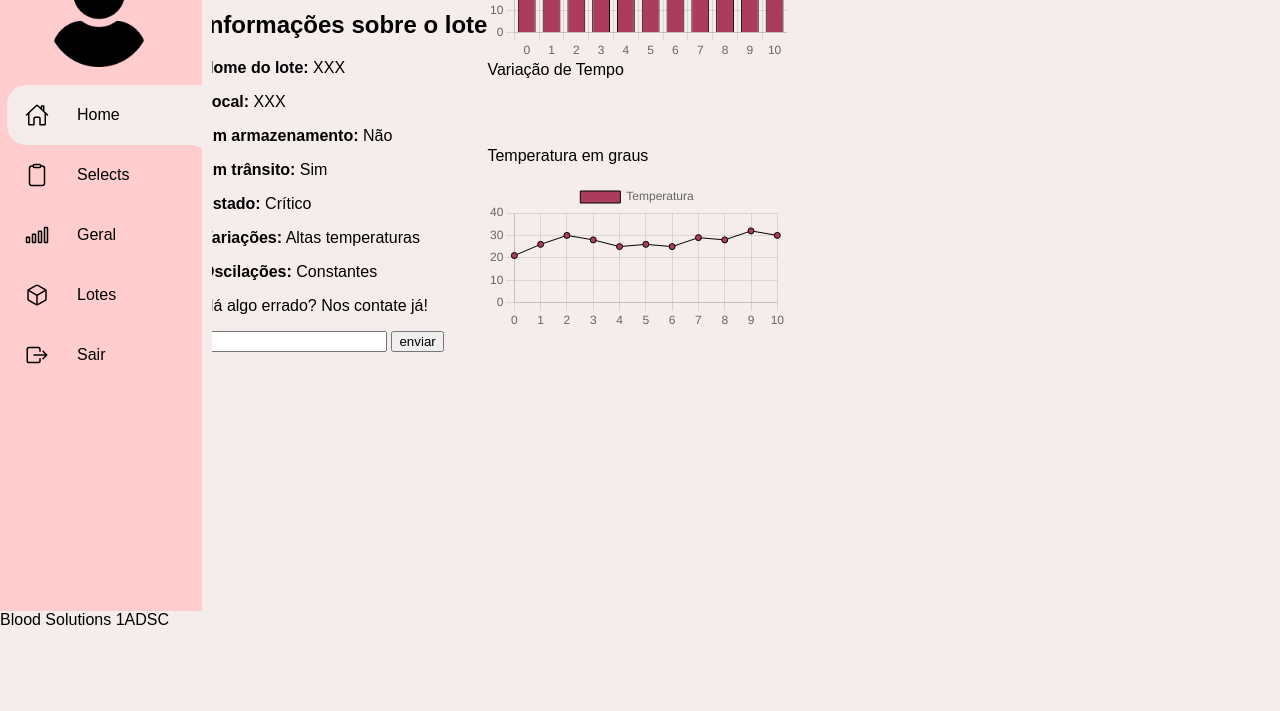
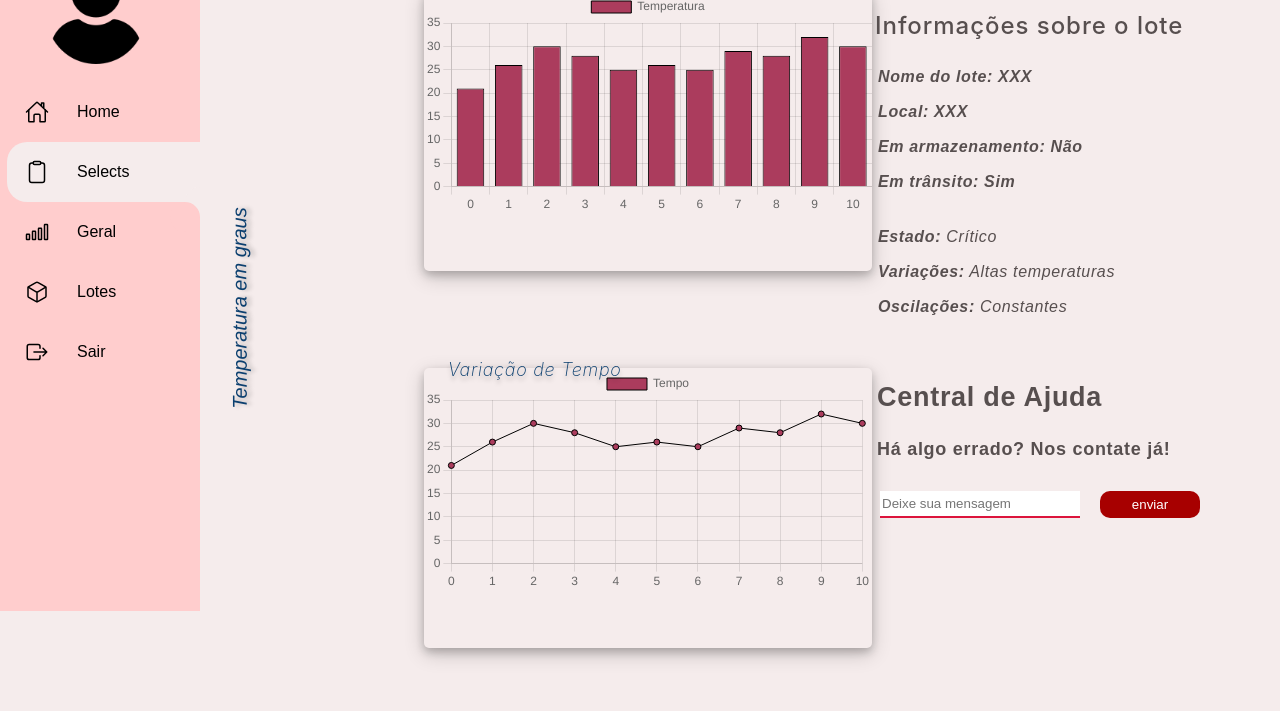
Before and after one commit to FS-Dourado/Blood_Solution, a plain HTML site: page dashboard/dashboard_lote_especifico.html in a window 1280 px wide. Shown: the part 89-800 px from the top of the page. Drawn offline with nearby package versions, Linux system fonts and the light colour scheme.

Commit message:
Ajustes nas telas e tela do dashboard feita

```diff
--- /dev/null
+++ b/dashboard/css/style_dashboard_lotes_esp.css
@@ -0,0 +1,191 @@
+*{
+    font-family: Arial, Helvetica, sans-serif;
+    box-sizing: border-box;
+}
+
+body{
+    margin: 0;
+    padding: 0;
+
+}
+
+#titulo{
+    position: absolute;
+    width: 622px;
+    height: 62px;
+    margin-left: 35px;
+
+    font-family: 'Inter';
+    font-style: normal;
+    font-weight: 500;
+    font-size: 36px;
+    line-height: 44px;
+    letter-spacing: 0.04em;
+
+    color: #574F4F;
+
+ }
+
+#titulo2{
+    position: absolute;
+    width: 345px;
+    height: 29px;
+    right: 60px;
+    top: 80px;
+
+    font-family: 'Inter';
+    font-style: normal;
+    font-weight: 500;
+    font-size: 24px;
+    line-height: 29px;
+    letter-spacing: 0.04em;
+
+    color: #574F4F;
+
+}
+
+.texto3{
+    position: absolute;
+    width: 222px;
+    height: 10px;
+    right: 180px;
+    top: 140px;
+
+    font-family: 'Inter';
+    font-style: italic;
+    font-weight: 700;
+    font-size: 16px;
+    line-height: 19px;
+    letter-spacing: 0.04em;
+
+    color: #574F4F;
+
+}
+
+.texto2{
+    position: absolute;
+    width: 250px;
+    height: 10px;
+    right: 152px;
+    top: 300px;
+
+    font-family: 'Inter';
+    font-style: italic;
+    font-weight: 500;
+    font-size: 16px;
+    line-height: 19px;
+    letter-spacing: 0.04em;
+
+    color: #574F4F;
+
+}
+
+.espaco{
+    position: absolute;
+    width: 295px;
+    height: 36px;
+    right: 108px;
+    top: 450px;
+
+    font-family: 'Inter';
+    font-style: normal;
+    font-weight: 600;
+    font-size: 18px;
+    line-height: 29px;
+    letter-spacing: 0.04em;
+
+    color: #574F4F;
+}
+
+#input{
+    position: absolute;
+    width: 200px;
+    height: 27px;
+    right: 200px;
+    top: 580px;
+    border: none;
+
+    border-bottom: 2px solid crimson;
+
+}
+
+#button{
+    position: absolute;
+    width: 100px;
+    height: 27px;
+    right: 80px;
+    top: 580px;
+    border: none;
+    border-radius: 10px;
+    color: white;
+    background: #a70000;
+    cursor: pointer;
+    transition: 0.6s;
+}
+
+#button:hover{
+    background-color: crimson;
+    transform: scale(1.1);
+    transition: 0.5s;
+}
+
+.chartjs1{
+    display: flex;
+    margin-left: 50%;
+    margin-top: 80px;
+    align-content: center;
+    justify-content: center;
+    background-color: #f5ecec;
+    box-shadow: 0 4px 8px 0 rgba(0, 0, 0, 0.2), 0 6px 20px 0  rgba(0, 0, 0, 0.19);
+    border-radius: 5px;
+}
+
+.chartjs2{
+    display: flex;
+    margin-left: 50%;
+    margin-top: 6%;
+    align-content: center;
+    justify-content: center;
+    background-color: #f5ecec;
+    box-shadow: 0 4px 8px 0 rgba(0, 0, 0, 0.2), 0 6px 20px 0  rgba(0, 0, 0, 0.19);
+    border-radius: 5px;
+}
+
+.tempo{
+    position: absolute;
+    width: 532px;
+    height: 31px;
+    left: 7%;
+    top: 56%;
+
+    font-family: 'Inter';
+    font-style: italic;
+    font-weight: 200;
+    font-size: 18px;
+    line-height: 22px;
+    text-align: right;
+    letter-spacing: 0.04em;
+    color: #0B3F6F;
+    text-shadow: 0px 4px 4px rgba(0, 0, 0, 0.25);
+    transition: 0.5s;
+}
+
+.temperatura{
+    position: absolute;
+    width: 337.82px;
+    height: 50.45px;
+    left: 5%;
+    top: 55%;
+
+    font-family: 'Inter';
+    font-style: italic;
+    font-weight: 200;
+    font-size: 20px;
+    line-height: 24px;
+    text-align: right;
+
+    color: #0B3F6F;
+    text-shadow: 0px 4px 4px rgba(0, 0, 0, 0.25);
+    transform: rotate(-90.2deg);
+    transition: 0.5s;
+}
--- a/dashboard/css/style_menu.css
+++ b/dashboard/css/style_menu.css
@@ -1,3 +1,27 @@
+
+/* width */
+::-webkit-scrollbar {
+    width: 10px;
+  }
+
+  /* Track */
+  ::-webkit-scrollbar-track {
+    box-shadow: inset 0 0 5px grey;
+    border-radius: 5px;
+  }
+
+  /* Handle */
+  ::-webkit-scrollbar-thumb {
+    background: red;
+    border-radius: 10px;
+  }
+
+  /* Handle on hover */
+  ::-webkit-scrollbar-thumb:hover {
+    background: #b30000;
+  }
+
+
 *{
     font-family: Arial, Helvetica, sans-serif;
 }
--- a/dashboard/dashboard.pagX.html
+++ b/dashboard/dashboard_lote_especifico.html
@@ -6,7 +6,7 @@
   <meta http-equiv="X-UA-Compatible" content="IE=edge">
   <meta name="viewport" content="width=device-width, initial-scale=1.0">
   <title>Dashboard</title>
-
+  <link rel="stylesheet" href="css/style_dashboard_lotes_esp.css">
   <link rel="stylesheet" href="./css/style_menu.css">
   <script src="https://cdn.jsdelivr.net/npm/chart.js"></script>
 </head>
@@ -17,32 +17,32 @@
     <div class="navigation">
       <ul>
         <img class="avatar" src="user.png"> <br>
-        <li class="list active">
-          <a href="./dashboard.html">
+        <li class="list">
+          <a href="./dashboard_home.html">
             <span class="icon"><ion-icon name="home-outline"></ion-icon></span>
             <span class="title">Home</span>
           </a>
         </li>
-        <li class="list">
+        <li class="list active">
           <a href="#">
             <span class="icon"><ion-icon name="clipboard-outline"></ion-icon></span>
             <span class="title">Selects</span>
           </a>
         </li>
         <li class="list">
-          <a href="#">
+          <a href="grafico_mensal.html">
             <span class="icon"><ion-icon name="cellular-outline"></ion-icon></span>
             <span class="title">Geral</span>
           </a>
         </li>
         <li class="list">
-          <a href="#">
+          <a href="dashboard_lotes.html">
             <span class="icon"><ion-icon name="cube-outline"></ion-icon></span>
             <span class="title">Lotes</span>
           </a>
         </li>
         <li class="list">
-          <a href="#">
+          <a href="../site_institucional/index.html">
             <span class="icon"><ion-icon name="exit-outline"></ion-icon></span>
             <span class="title">Sair</span>
           </a>
@@ -53,9 +53,11 @@
   <div class="body">
     <h1 id="titulo">Lote nºXXX</h1>
     <div class="container">
+
       <div class="texto">
-        <div>
+
         <h2 id="titulo2">Informações sobre o lote</h2>
+
         <div class="texto3">
             <p><b>Nome do lote:</b> XXX</p>
             <p><b>Local:</b> XXX</p>
@@ -63,7 +65,6 @@
             <p><b>Em trânsito:</b> Sim</p>
         </div>
 
-        </div>
         <div class="espaco"></div>
         <div class="texto2">
           <p><b>Estado:</b> Crítico</p>
@@ -71,11 +72,12 @@
           <p><b>Oscilações:</b> Constantes</p>
         </div>
         <div class="espaco">
+          <h2>Central de Ajuda</h2>
           <p>Há algo errado? Nos contate já!</p>
         </div>
 
         <div class="botao">
-          <input id="input">
+          <input placeholder="Deixe sua mensagem" id="input">
           <button onclick="" id="button">enviar</button>
         </div>
 
@@ -87,30 +89,26 @@
 
   <div class="body">
 
+    <div class="container">
       <div class="div_grafico">
-      <div class="grafico_1">
+        <div class="chartjs1" style="display: flex; width: 35vw; height: 35vh;">
           <canvas id="grafico1"></canvas>
         </div>
         <div style="height: 70px;">
           <div class="tempo">
             Variação de Tempo
           </div>
-
         </div>
         <div class="temperatura">
           <p>Temperatura em graus</p>
         </div>
-      <div class="grafico_2">
+        <div class  ="chartjs2" style="display: flex; width: 35vw; height: 35vh;">
           <canvas id="grafico2"></canvas>
+        </div>
       </div>
     </div>
 
   </div>
-  </div>
-</div>
-  <div class="footer">
-    <div class="marca">
-      Blood Solutions 1ADSC
   </div>
 </div>
 
@@ -167,7 +165,7 @@
     data: {
       labels: [0, 1, 2, 3, 4, 5, 6, 7, 8, 9, 10],
       datasets: [{
-        label: 'Temperatura',
+        label: 'Tempo',
         data: [21, 26, 30, 28, 25, 26, 25, 29, 28, 32, 30],
         borderWidth: 1,
         borderColor: 'rgba(0, 0, 0)',
--- a/site_institucional/css/style.css
+++ b/site_institucional/css/style.css
@@ -485,6 +485,11 @@ top: 6.42%;
     letter-spacing: 0.3px;
 }
 
+.orcamento a{
+    text-decoration: none;
+    color: white;
+}
+
 .container_estatistica{
     width: 80%;
     margin: auto;
```
Also changed, not shown: dashboard/dashboard_home.html (+1 -1 lines), dashboard/dashboard_lotes.html (+1 -1 lines), dashboard/grafico_mensal.html (+1 -1 lines), site_institucional/index.html (+1 -41 lines). Lines whose indentation alone changed are shown as unchanged.
